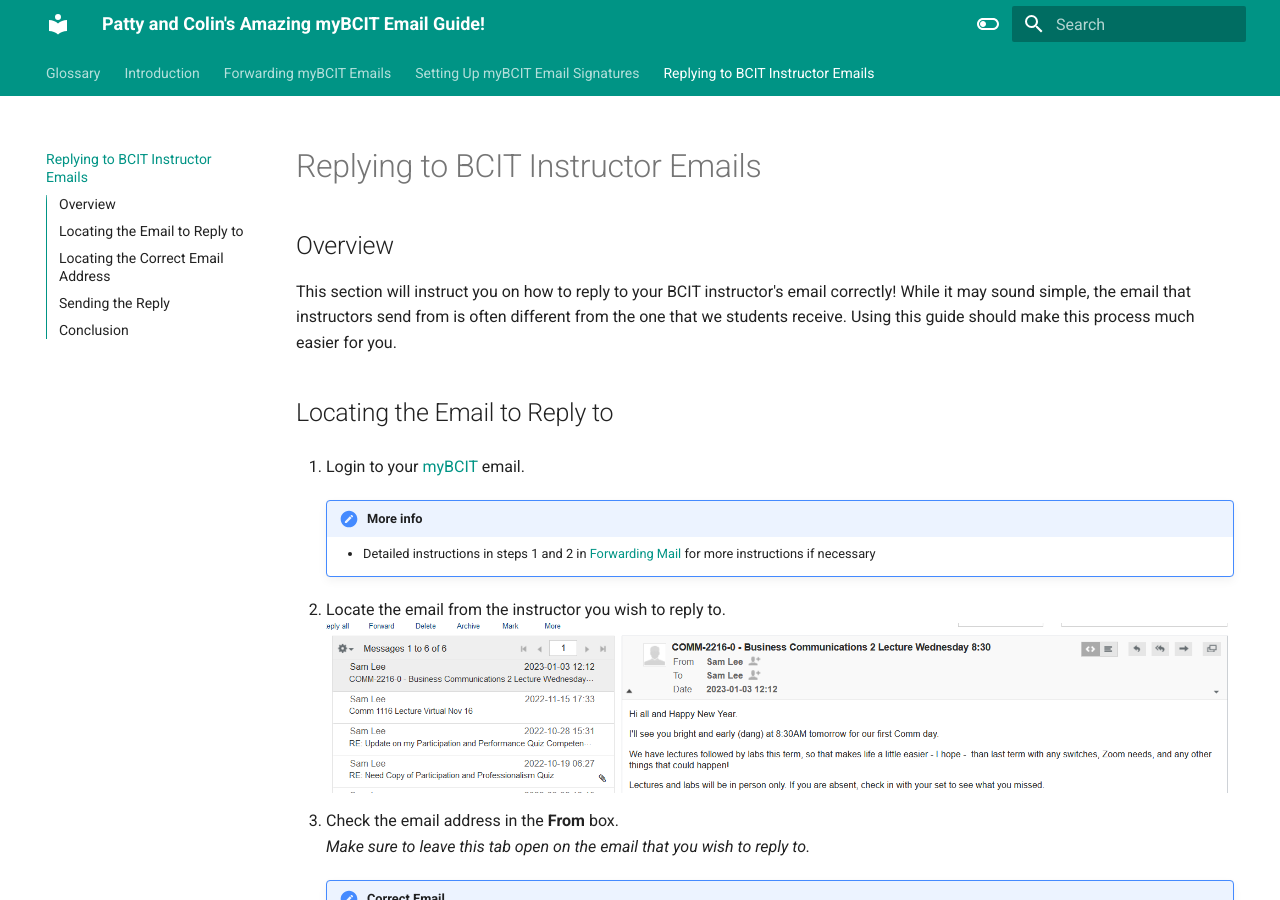
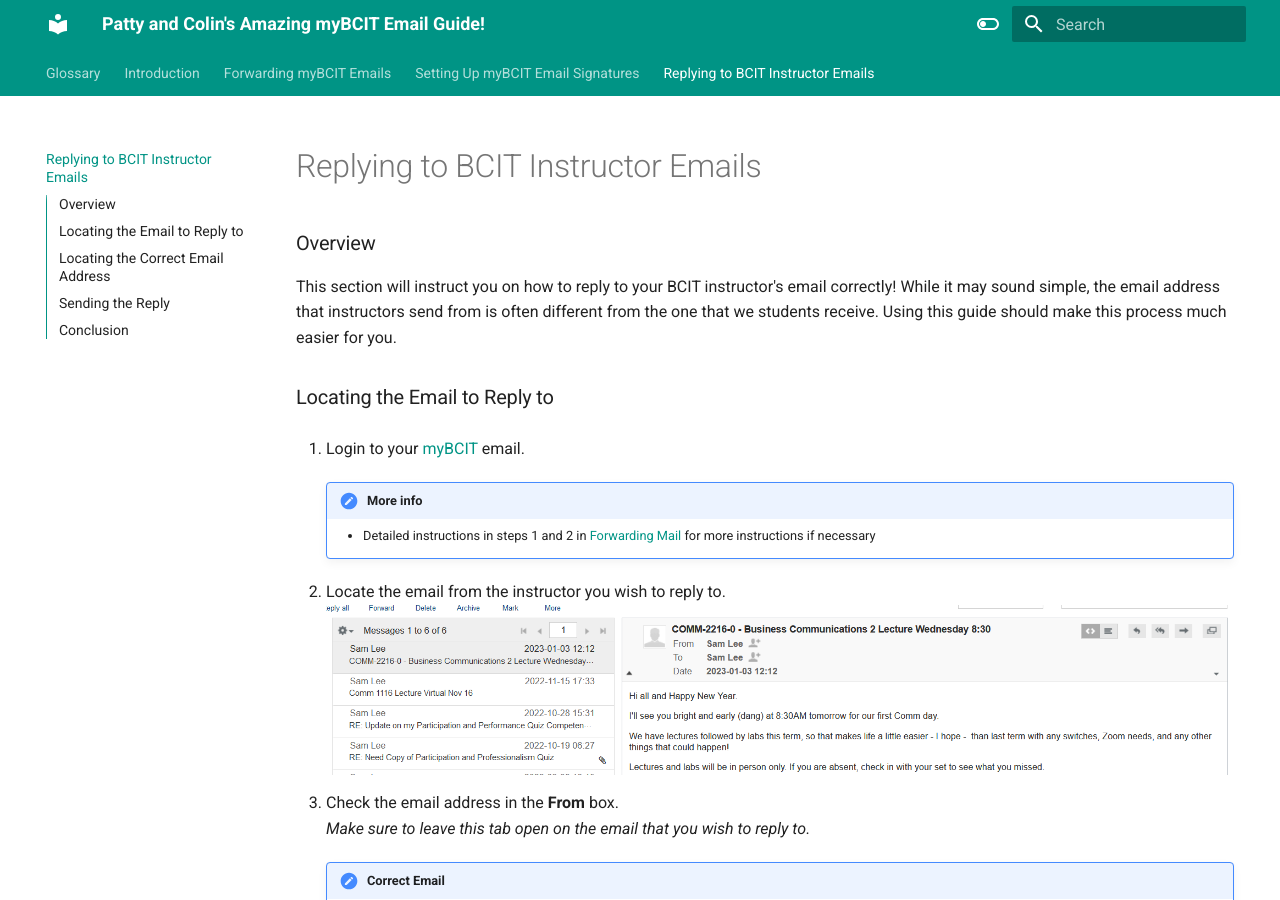
Before and after one commit to cdoig4/Colin-Patty_User_Guide, an MkDocs documentation site: the page built from docs/Task-3.md, in a window 1280 px wide and 900 px high. Built offline with MkDocs 1.6.1 and Material for MkDocs 9.7.7, drawn with Linux system fonts in a browser that asks for light colours; some of the changed text lies outside the part shown.

Commit message:
Fix some minor formatting issues

```diff
--- a/docs/Task-3.md
+++ b/docs/Task-3.md
@@ -1,10 +1,10 @@
 # Replying to BCIT Instructor Emails
 
-## Overview
+### Overview
 
-This section will instruct you on how to reply to your BCIT instructor's email correctly! While it may sound simple, the email that instructors send from is often different from the one that we students receive. Using this guide should make this process much easier for you.
+This section will instruct you on how to reply to your BCIT instructor's email correctly! While it may sound simple, the email address that instructors send from is often different from the one that we students receive. Using this guide should make this process much easier for you.
 
-## Locating the Email to Reply to
+### Locating the Email to Reply to
 
 1. Login to your [myBCIT](https://my.bcit.ca) email.
 
@@ -20,7 +20,7 @@ This section will instruct you on how to reply to your BCIT instructor's email c
     !!! Note "Correct Email"
         + If it looks similar to this: ![image](./Colin's_Screenshots/Check_FROM_Email_Good.png) you *should* be good to reply. If it doesn't look like this or the reply bounces back, proceed to the next section.
 
-## Locating the Correct Email Address
+### Locating the Correct Email Address
 
 1. Navigate and login to your [LearningHub](https://learn.bcit.ca) in a separate tab.
 ![image](./Colin's_Screenshots/Learning_Hub.png)
@@ -34,7 +34,7 @@ This section will instruct you on how to reply to your BCIT instructor's email c
         * Some instructor's may have both a Lecture AND Lab page, you will have to check both in the next step if that's the case.
         ![image](./Colin's_Screenshots/Lecture_and_Lab_Example.png)
 
-3. Check the **Course Home** page to see if the instructor's email has been posted there.
+3. Check the **Course Home** page to see if the instructor's email address has been posted there.
     * If it is present it should be in the **News** section
     ![image](./Colin's_Screenshots/Course_Home_News.png)
 
@@ -72,12 +72,14 @@ This section will instruct you on how to reply to your BCIT instructor's email c
 ![image](./Colin's_Screenshots/Faculty_Contact_Success.png)
 7. Copy the email address and navigate back to your myBCIT email tab.
 
-## Sending the Reply
+### Sending the Reply
+
+Now that you have the correct email address, it's time to send your reply!
 
 1. Click Reply and Paste the correct email address into the **To** box.
 ![image](./Colin's_Screenshots/TO_Box.png)
 2. Write your message and click send!
 
-## Conclusion
+### Conclusion
 
 You now know how to locate your instructor's email addresses so that you can send or reply to emails from them without confusion!
```
